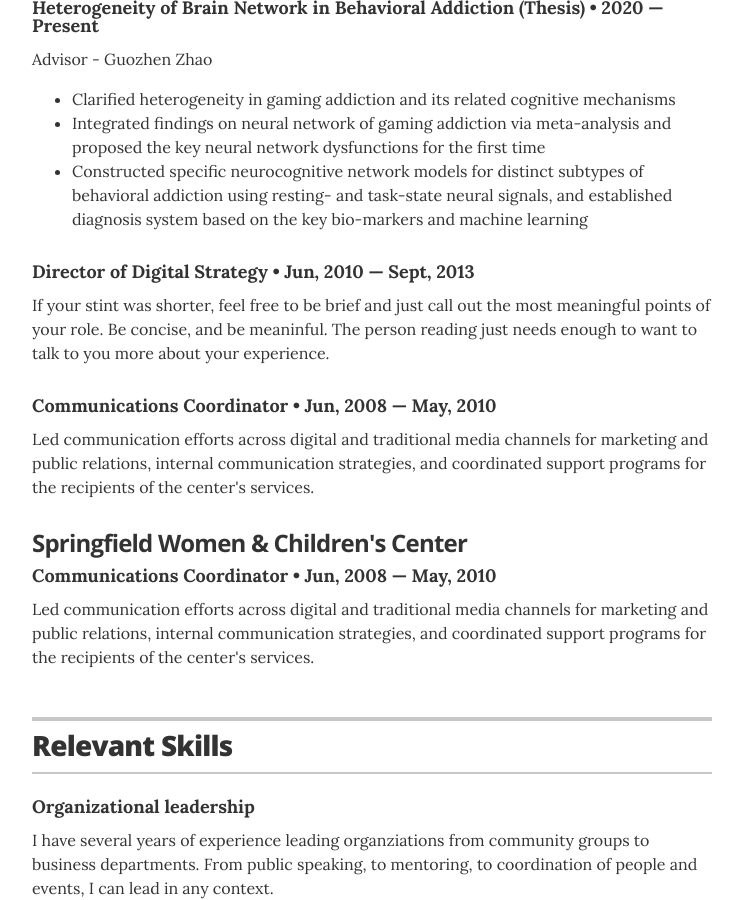
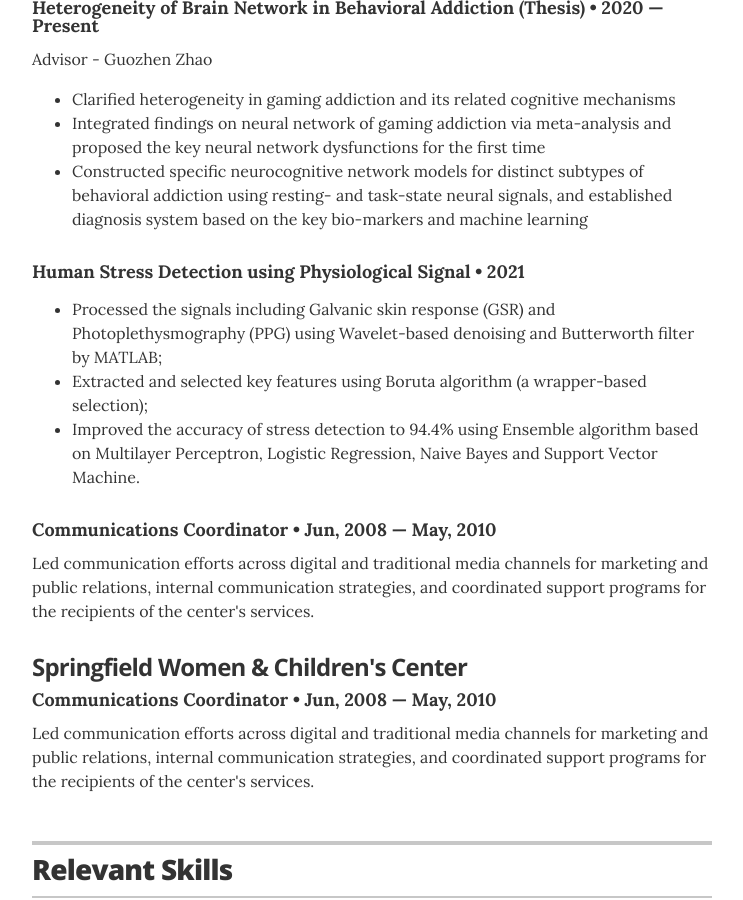
Before and after one commit to PsychYan/PsychYan.github.io, a Jekyll site: the page built from index.html, in a window 1280 px wide and 900 px high, scrolled down 1245 px. Shown: the whole window, without its empty margins (268-1011 px from the left). Built offline with Jekyll 4.4.1, drawn with Linux system fonts in a browser that asks for light colours.

Commit message:
Update experience.yml

```diff
--- a/_data/experience.yml
+++ b/_data/experience.yml
@@ -6,9 +6,9 @@
   summary: Advisor - Guozhen Zhao <ul class="resume-item-list"><li>Clarified heterogeneity in gaming addiction and its related cognitive mechanisms</li><li>Integrated findings on neural network of gaming addiction via meta-analysis and proposed the key neural network dysfunctions for the first time</li><li>Constructed specific neurocognitive network models for distinct subtypes of behavioral addiction using resting- and task-state neural signals, and established diagnosis system based on the key bio-markers and machine learning</li></ul>
 
 # Director of Digital Stratgy
-- position: Director of Digital Strategy
-  duration:  Jun, 2010 &mdash; Sept, 2013
-  summary: If your stint was shorter, feel free to be brief and just call out the most meaningful points of your role. Be concise, and be meaninful. The person reading just needs enough to want to talk to you more about your experience.
+- position: Human Stress Detection using Physiological Signal
+  duration:  2021
+  summary: <ul class="resume-item-list"><li>Processed the signals including Galvanic skin response (GSR) and Photoplethysmography (PPG) using Wavelet-based denoising and Butterworth filter by MATLAB;</li><li>Extracted and selected key features using Boruta algorithm (a wrapper-based selection);</li><li>Improved the accuracy of stress detection to 94.4% using Ensemble algorithm based on Multilayer Perceptron, Logistic Regression, Naive Bayes and Support Vector Machine.</li></ul>
 
 
 # Communications Coordinator
```
